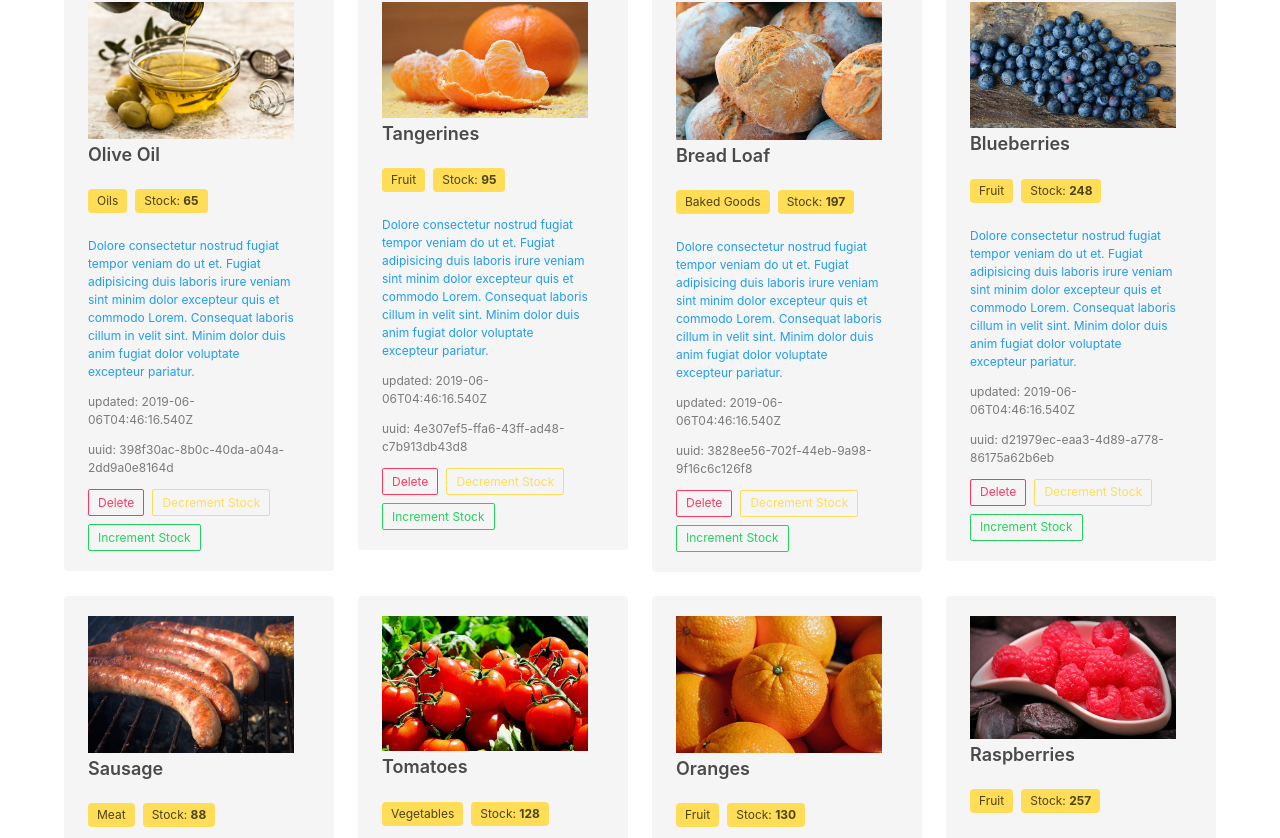
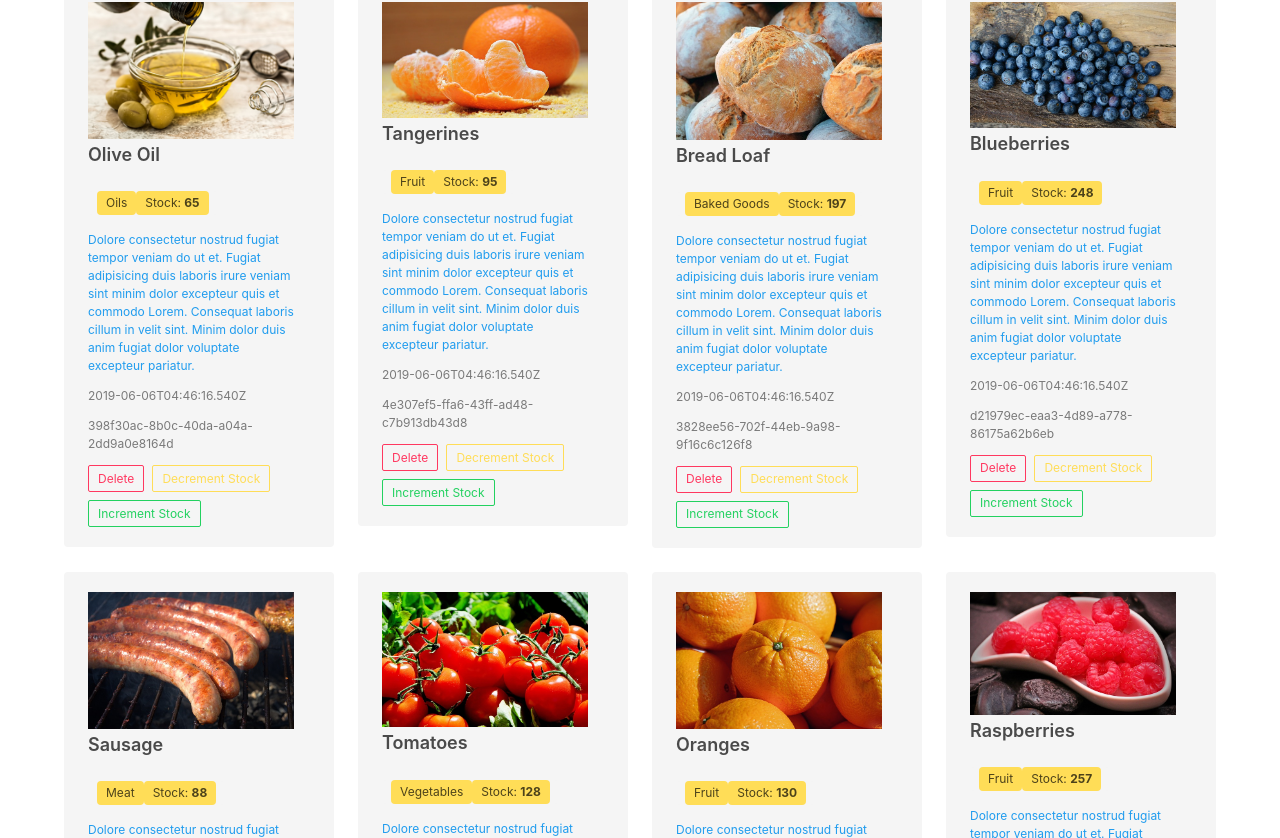
Before and after one commit to danielc92/react-grocery-app, a React (Create React App) app: page / in a window 1280 px wide. Shown: the part 1082-1920 px from the top of the page. Built offline with nearby package versions, Linux system fonts and the light colour scheme.

Commit message:
Added logic for no stock

```diff
--- a/src/App.js
+++ b/src/App.js
@@ -268,7 +268,12 @@ export default class App extends Component {
   modifyStock = (uuid, increment) => {
     this.setState({groceries: this.state.groceries.map(grocery => {
         if (uuid === grocery.uuid) {
-            grocery.stock = grocery.stock + increment
+            let new_value = grocery.stock + increment;
+            if (new_value >= 0) {
+                grocery.stock = new_value;
+            } else {
+                alert('No more stock available, you cannot purchase this item');
+            }
         }
         return grocery;
         })
--- a/src/GroceryDetail.js
+++ b/src/GroceryDetail.js
@@ -24,13 +24,13 @@ export default class GroceryDetail extends Component {
             <div className="content">
                 <img src={'./images/' + this.props.item.image_name}></img>
                 <h5 className="title">{this.props.item.name}</h5>
-                <p className="tags">
+                <p className="tag">
                 <span className="tag is-small is-warning">{this.props.item.category}</span>
                 <span className="tag is-small is-warning">Stock:&nbsp;   <strong> {this.props.item.stock}</strong></span>
                 </p>
                 <p className="has-text-info help">{this.props.item.description}</p>
-                <p className="has-text-grey help">updated: {this.props.item.last_updated}</p>
-                <p className="has-text-grey help">uuid: {this.props.item.uuid}</p>
+                <p className="has-text-grey help">{this.props.item.last_updated}</p>
+                <p className="has-text-grey help">{this.props.item.uuid}</p>
                 <p className="buttons">
                     <button onClick={this.props.deleteGrocery.bind(this, this.props.item.uuid)} className="button is-outlined is-danger is-small">Delete</button>
                     <button onClick={this.props.modifyStock.bind(this, this.props.item.uuid, -1)} className="button is-outlined is-warning is-small">Decrement Stock</button>
```
